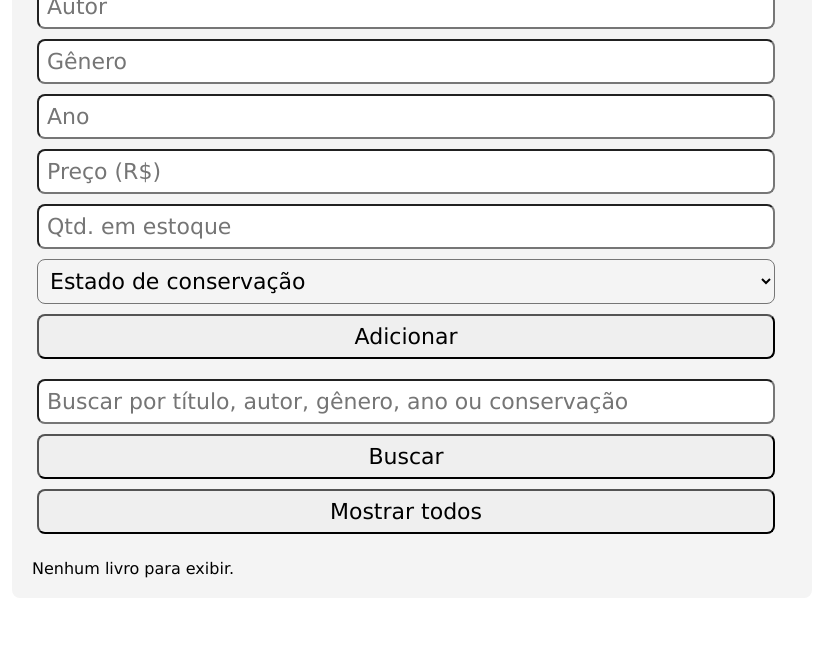
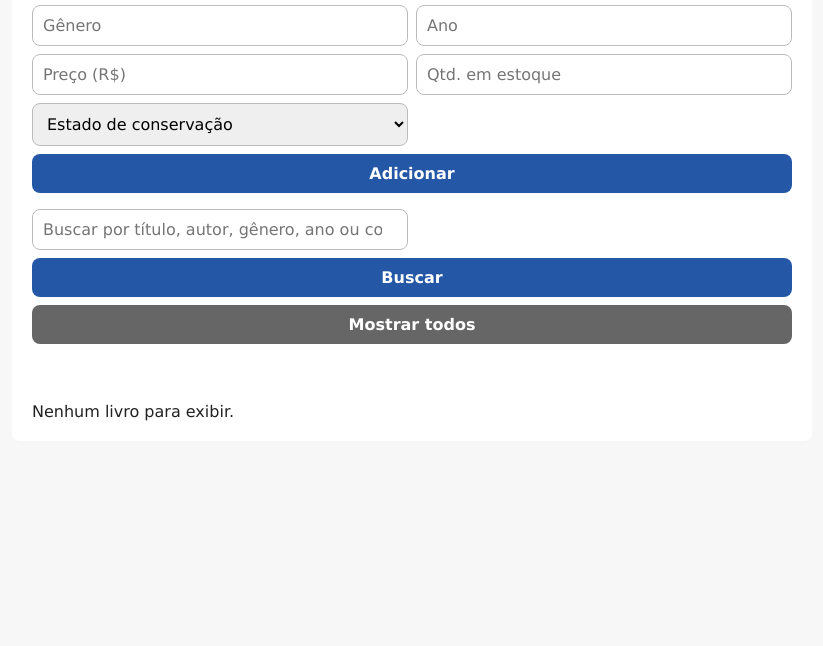
Before and after one commit to Nandofcam/MyBookList.js, a plain HTML site: page index.html in a window 1280 px wide. Shown: the part 154-800 px from the top of the page, without its empty margins (228-1051 px from the left). Drawn offline with Linux system fonts and the light colour scheme.

Commit message:
Add files via upload

```diff
--- a/style.css
+++ b/style.css
@@ -5,40 +5,103 @@
     font-family: Verdana, sans-serif;
 }
 
-.container, select {
+body {
+    background: #f7f7f7;
+    color: #222;
+    padding: 16px;
+}
+
+.container {
+    width: 100%;
     max-width: 800px;
     margin: 20px auto;
-    background-color: #f4f4f4;
+    background: #fff;
     border-radius: 8px;
     padding: 20px;
 }
 
 h1, h2 {
     text-align: center;
+    margin-bottom: 16px;
 }
 
 input, select, button {
-    width: calc(100% - 22px);
-    padding: 8px;
+    width: 100%;
+    padding: 10px;
+    border: 1px solid #bbb;
     border-radius: 8px;
-    font-size: 22px;
-    margin: 5px;
+    font-size: 16px;
+    margin: 5px 0;
 }
 
 button {
     cursor: pointer;
+    background: #2457a6;
+    color: white;
+    border: 0;
+    font-weight: 600;
+}
+
+button:hover:not(:disabled) {
+    background: #183e79;
+}
+
+button:disabled {
+    cursor: not-allowed;
+    opacity: .55;
+}
+
+button.secondary {
+    background: #666;
+}
+
+.form-cadastro, .form-busca {
+    margin-bottom: 16px;
+}
+
+#mensagem {
+    min-height: 1.4em;
+    margin: 10px 0;
+    color: #176b32;
+}
+
+#mensagem.erro {
+    color: #b00020;
 }
 
 #catalogo {
     margin-top: 20px;
 }
 
-.form-cadastro, .form-busca {
-    margin-bottom: 10px;
+.livro {
+    border: 1px solid #ccc;
+    border-radius: 8px;
+    padding: 12px;
+    margin-bottom: 12px;
+    overflow-wrap: anywhere;
 }
 
-.livro {
-    border: 1px solid #ccc;
-    padding: 10px;
-    margin-bottom: 10px;
+.livro h3 {
+    margin-bottom: 8px;
 }
+
+.livro p {
+    margin: 5px 0;
+}
+
+@media (min-width: 600px) {
+    .form-cadastro, .form-busca {
+        display: grid;
+        grid-template-columns: 1fr 1fr;
+        gap: 8px;
+    }
+
+    .form-cadastro input, .form-cadastro select,
+    .form-cadastro button, .form-busca input, .form-busca button {
+        margin: 0;
+    }
+
+    .form-cadastro button, .form-busca button {
+        grid-column: span 2;
+    }
+}
```
